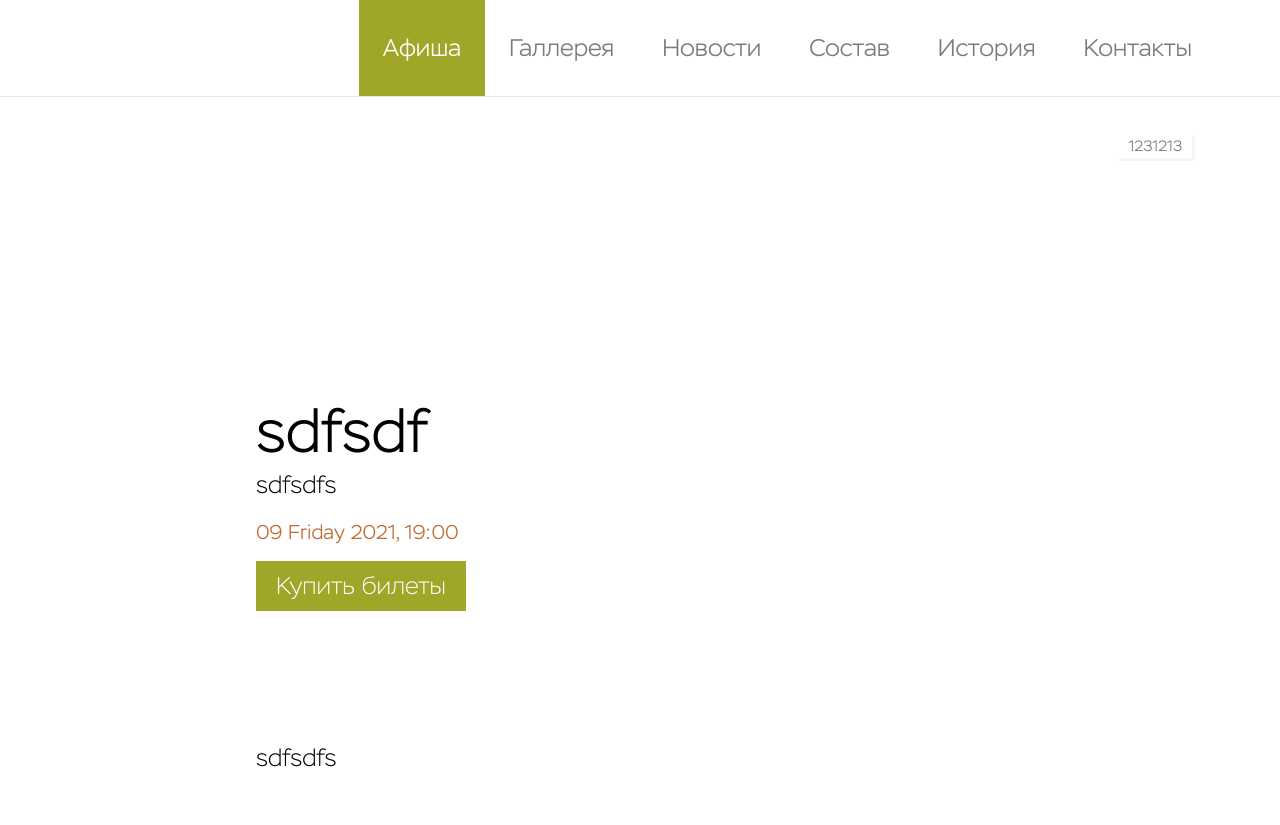
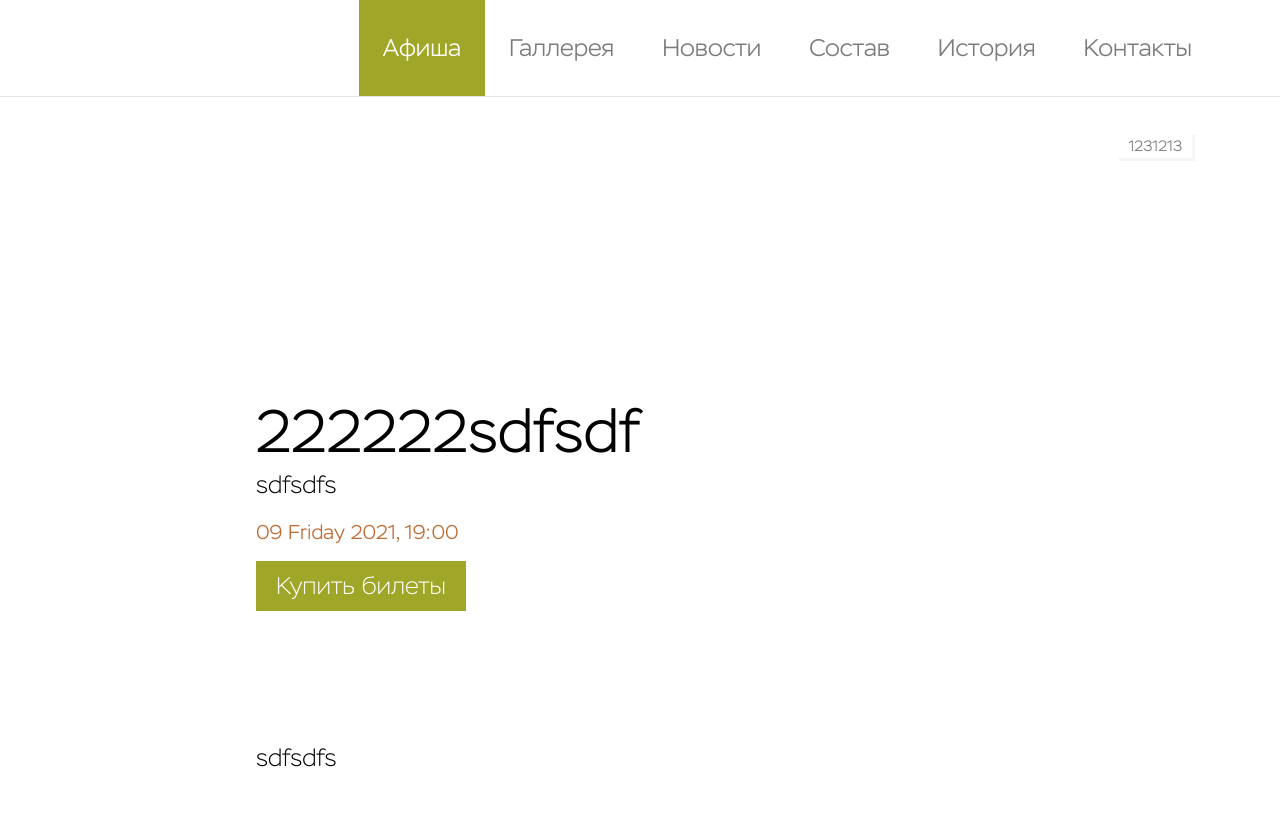
Before and after one commit to lisbon1231/folk-orchestra, an Eleventy site: page content/events/109492206.md in a window 1280 px wide. Shown: the top 825 px of the page. Built offline with nearby package versions, Linux system fonts and the light colour scheme; Eleventy itself is replaced by a stand-in of ours; files that its build step writes are made by us from their sources; files whose address does not match are found by name.

Commit message:
Update События “109492206”

```diff
--- a/content/events/109492206.md
+++ b/content/events/109492206.md
@@ -2,7 +2,7 @@
 id: "109492206"
 tags: events
 layout: event.njk
-title: sdfsdf
+title: 222222sdfsdf
 short_description: sdfsdfs
 full_description: sdfsdfs
 place: sdfsdf
```
